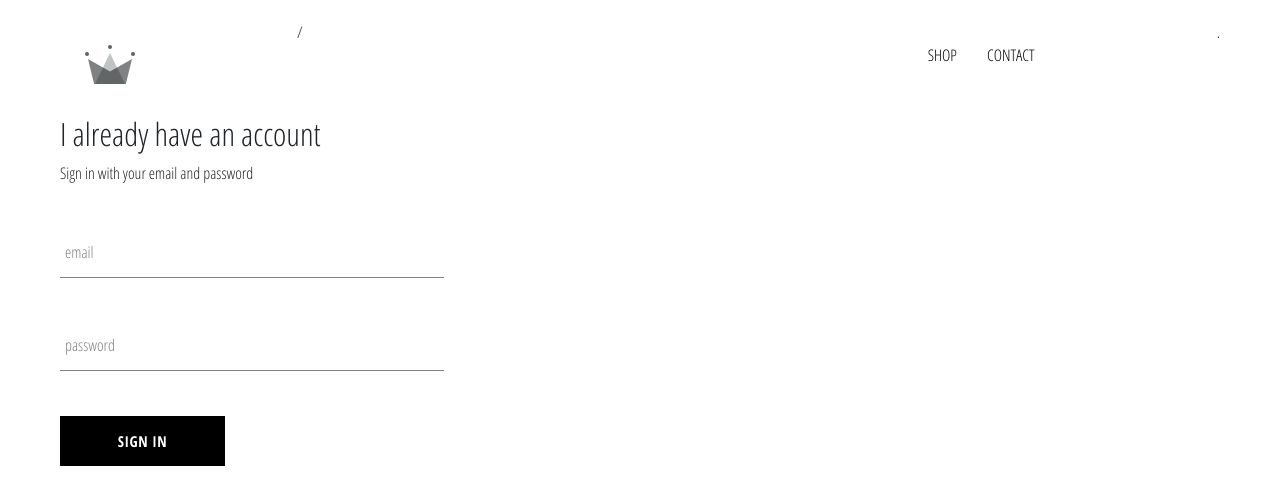
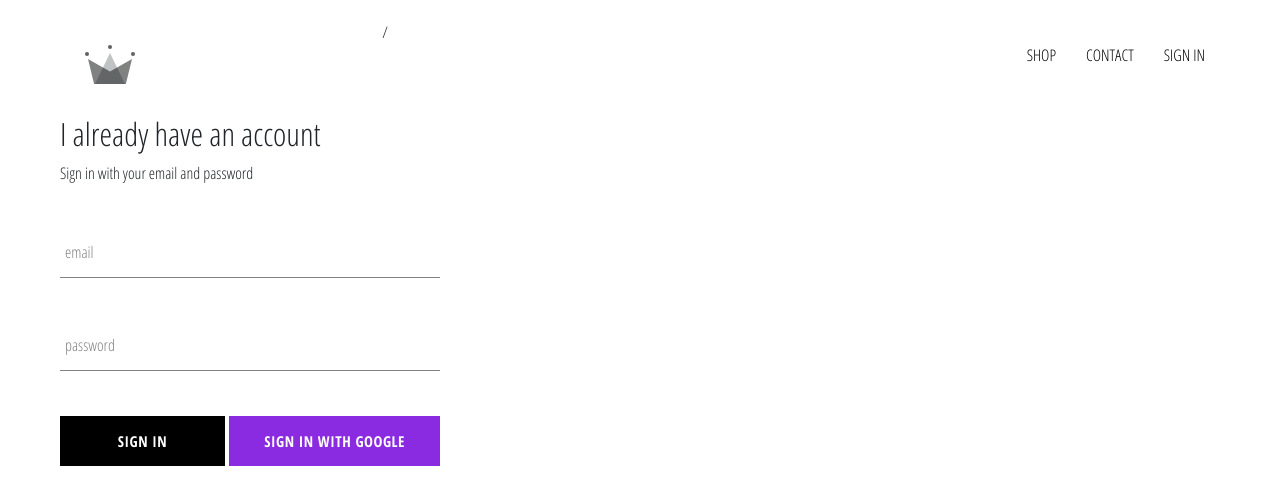
Before and after one commit to jorgeasimas/e-commerce, a React (Create React App) app: page /sign-in in a window 1280 px wide. Shown: the top 504 px of the page. Built offline with nearby package versions, Linux system fonts and the light colour scheme; no server answers.

Commit message:
integrated firebase into application, created sign in page with sign in component and authentication with google

```diff
--- a/package.json
+++ b/package.json
@@ -6,6 +6,7 @@
     "@testing-library/jest-dom": "^5.14.1",
     "@testing-library/react": "^11.2.7",
     "@testing-library/user-event": "^12.8.3",
+    "firebase": "^8.7.0",
     "react": "^17.0.2",
     "react-dom": "^17.0.2",
     "react-scripts": "4.0.3",
--- a/src/App.css
+++ b/src/App.css
@@ -7,3 +7,7 @@
     text-decoration: none;
     color: black;
 }
+
+* {
+    box-sizing: border-box;
+}
--- a/src/App.js
+++ b/src/App.js
@@ -6,6 +6,7 @@
 import ShopPage from './pages/shop/shop.component';
 import SignInAndSignUpPage from './pages/sign-in-and-sign-up/sign-in-and-sign-up.component';
 import Header from './components/header/header.component';
+import {auth} from './firebase/firebase.utils';
 
 const HatsPage = (props) => (
   <div>
@@ -15,10 +16,32 @@
 )
 
 
-function App() {
+class App extends React.Component {
+  constructor(){
+    super();
+
+    this.state = {
+      currentUser: null
+    }
+
+  }
+
+  unsubscribeFromAuth = null
+
+  componentDidMount() {
+    this.unsubscribeFromAuth = auth.onAuthStateChanged(user => {
+      this.setState({ currentUser: user});
+    })
+  }
+
+  componentWillUnmount() {
+    this.unsubscribeFromAuth();
+  }
+
+  render(){
     return (
       <div>
-      <Header />
+        <Header currentUser={this.state.currentUser} />
         <switch>
           <Route exact path='/' component={HomePage} />
           <Route exact path='/shop/hats' component={HatsPage} />
@@ -27,6 +50,9 @@
         </switch>
       </div>
     );
+
+  }
+
 }
 
 export default App;
--- a/src/components/custom-button/custom-button.component.jsx
+++ b/src/components/custom-button/custom-button.component.jsx
@@ -3,9 +3,10 @@
 
 import './custom-button.styles.scss';
 
-const CustomButton = ({children, ...otherProps}) => (
+const CustomButton = ({children, isGoogleSignIn, ...otherProps}) => (
 
-    <button className = 'custom-button' {...otherProps}>
+    <button className ={`${isGoogleSignIn ? 'google-sign-in' : '' } custom-button`}
+    {...otherProps}>
         {children}
     </button>
 )
--- a/src/components/custom-button/custom-button.styles.scss
+++ b/src/components/custom-button/custom-button.styles.scss
@@ -19,4 +19,15 @@
       color: black;
       border: 1px solid black;
     }
+
+    &.google-sign-in {
+      background-color: blueviolet;
+      color: white;
+
+      &:hover {
+        background-color: white;
+        color: blueviolet;
+        border: 1px solid blueviolet;
+      }
+    }
   }
--- a/src/components/header/header.component.jsx
+++ b/src/components/header/header.component.jsx
@@ -2,9 +2,11 @@
 import { Link } from 'react-router-dom';
 import './header.styles.scss';
 
+import { auth } from '../../firebase/firebase.utils';
+
 import { ReactComponent as Logo} from '../../assets/crown.svg';
 
-const Header = () => (
+const Header = ({ currentUser}) => (
     <div className='header'>
         <Link className='logo-container' to='/'>
          <Logo className='logo'/>
@@ -16,8 +18,13 @@
             <Link className='option' to ='/shop'>
                 CONTACT
             </Link>
+            {
+                currentUser ? (
+                <div className='option' onClick={() => auth.signOut()}>SIGN OUT</div>)
+                :
+                (<Link className='option' to='/sign-in'>SIGN IN</Link>)
+            }
         </div>
-.
     </div>
 )
 
--- a/src/components/header/header.styles.scss
+++ b/src/components/header/header.styles.scss
@@ -20,6 +20,7 @@
 
       .option {
         padding: 10px 15px;
+        cursor: pointer;
       }
     }
   }
--- a/src/components/sign-in/sign-in.component.jsx
+++ b/src/components/sign-in/sign-in.component.jsx
@@ -2,6 +2,8 @@
 import FormInput from '../form-input/form-input.component';
 import CustomButton from '../custom-button/custom-button.component';
 import './sign-in.styles.scss';
+
+import { signInWithGoogle } from '../../firebase/firebase.utils';
 
 class SignIn extends React.Component {
     constructor(props){
@@ -51,8 +53,10 @@
                     label='password'
                     required />
 
-
+                    <div className='buttons'>
                     <CustomButton type='submit'>Sign in</CustomButton>
+                    <CustomButton onClick={signInWithGoogle} isGoogleSignIn>Sign in with Google</CustomButton>
+                    </div>
                 </form>
             </div>
         )
--- a/src/components/sign-in/sign-in.styles.scss
+++ b/src/components/sign-in/sign-in.styles.scss
@@ -1,9 +1,13 @@
 .sign-in{
-    width: 30vw;
+    width: 380px;
     display: flex;
     flex-direction: column;
 
     .title{
         margin: 10px 0;
     }
+    .buttons {
+        display: flex;
+        justify-content: space-between;
+    }
 }
--- /dev/null
+++ b/src/firebase/firebase.utils.js
@@ -0,0 +1,25 @@
+import firebase from 'firebase/app';
+import 'firebase/firestore';
+import 'firebase/auth';
+
+
+const config = {
+    apiKey: "AIzaSyDFwUlNjtmfIF9OoOL66SyIrmp-oK-GFXI",
+    authDomain: "e-commerce-623c9.firebaseapp.com",
+    projectId: "e-commerce-623c9",
+    storageBucket: "e-commerce-623c9.appspot.com",
+    messagingSenderId: "351898532232",
+    appId: "1:351898532232:web:f87254e23d57dda28ae23d",
+    measurementId: "G-2CPECFQM18"
+  };
+
+  firebase.initializeApp(config);
+
+  export const auth = firebase.auth();
+  export const firestore = firebase.firestore();
+
+  const provider = new firebase.auth.GoogleAuthProvider();
+  provider.setCustomParameters({ propmt: 'select-account' });
+  export const signInWithGoogle = () => auth.signInWithPopup(provider);
+
+  export default firebase;
```
Also changed, not shown: 1 other file (tests, documents, lock files or other folders). Lines whose indentation alone changed are shown as unchanged.
